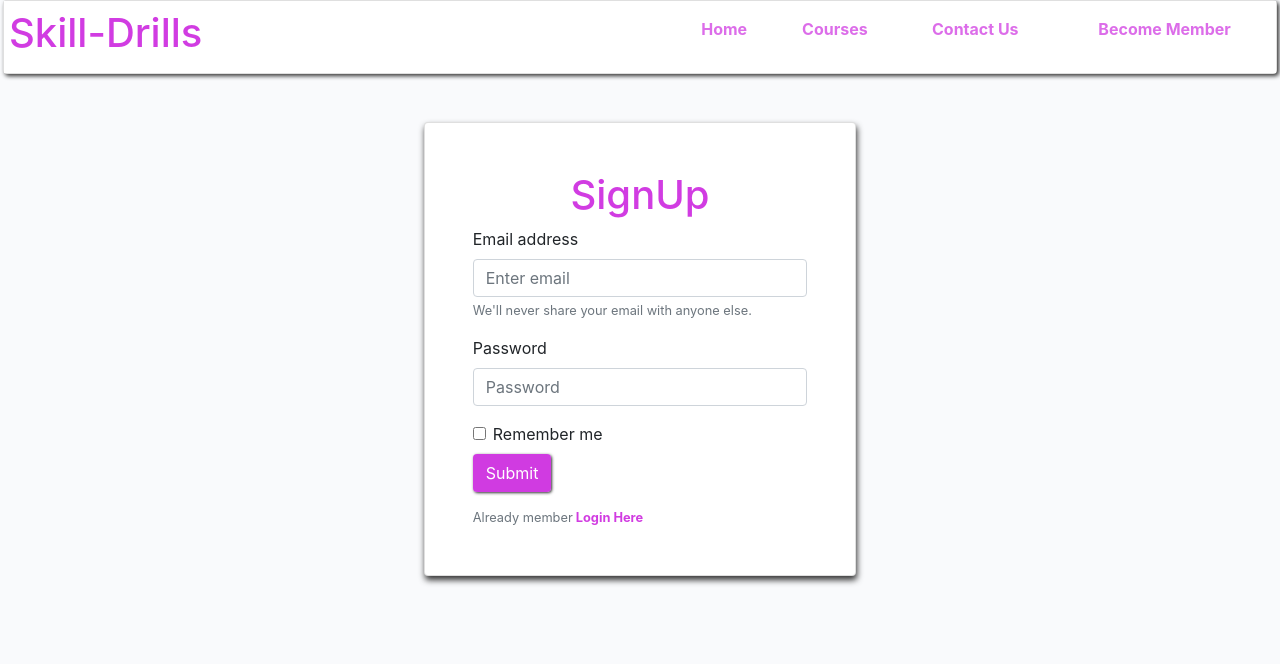
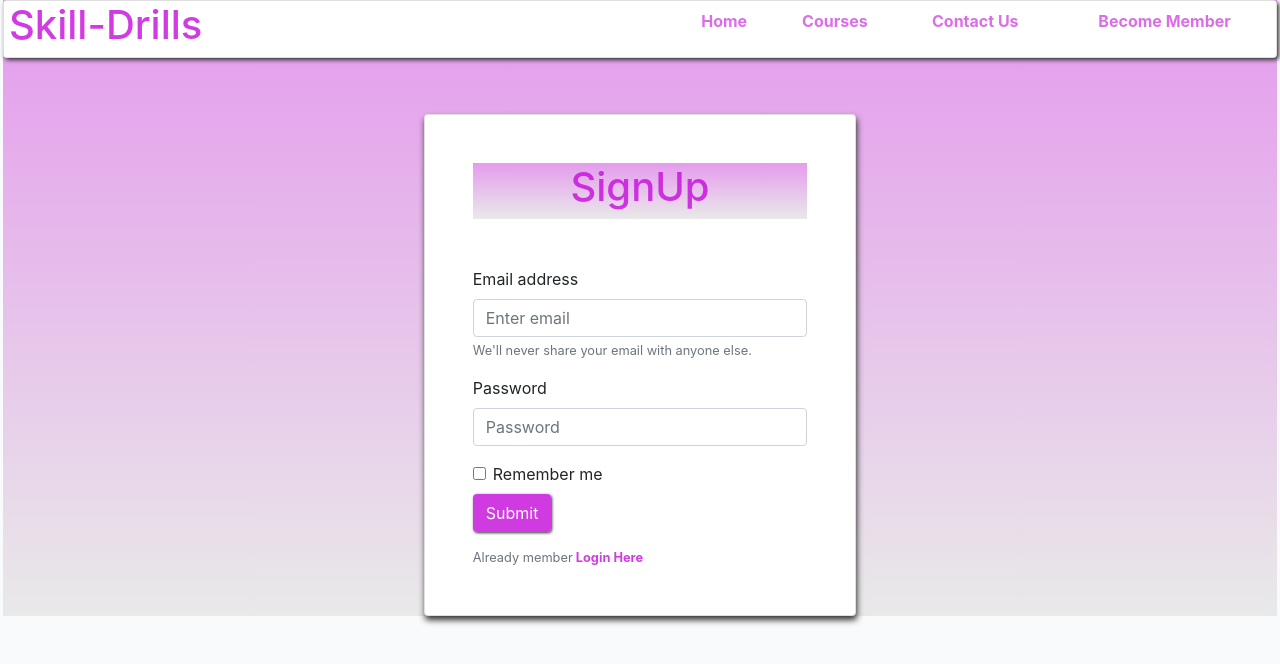
Before and after one commit to Kanhaiya-verma/Skill_Drills, a React (Create React App) app: page /SignUp in a window 1280 px wide. Shown: the top 664 px of the page. Built offline with nearby package versions, Linux system fonts and the light colour scheme.

Commit message:
new changes

```diff
--- a/src/Authentication/Login.css
+++ b/src/Authentication/Login.css
@@ -1,8 +1,12 @@
 .card_design {
   box-shadow: 1px 4px 6px 0px #333;
+  margin-top: 3.5rem;
 }
 .button_style {
-  background-color: rgba(197, 11, 218, 0.8);
+  background-color: #c50bdacc;
   box-shadow: 1px 1px 3px #333;
   color: #fff;
 }
+.background{
+  background-image: linear-gradient(#df82e9cc, rgb(233, 233, 233));
+}
--- a/src/Authentication/SignUp.js
+++ b/src/Authentication/SignUp.js
@@ -25,17 +25,17 @@ const SignUp = () => {
   };
 
   return (
-    <div>
+    <div className="background">
       <Index />
 
-      <div className="container">
-        <div className="col-md-5 ml-auto mr-auto mt-5">
+      <div className="container ">
+        <div className="col-md-5 ml-auto mr-auto">
           <div className=" card d-flex justify-content-center p-5 card_design">
-            <div style={{ textAlign: "center", color: "#c50bdbcc" }}>
+            <div style={{ textAlign: "center", color: "#c50bdbcc", backgroundImage: "linear-gradient(#df82e9cc, rgb(233, 233, 233))" }}>
               <h1>SignUp</h1>
             </div>
 
-            <form>
+            <form className="mt-5">
               <div className="form-group">
                 <label htmlFor="exampleInputEmail1">Email address</label>
                 <input
--- a/src/Home/Home.css
+++ b/src/Home/Home.css
@@ -0,0 +1,7 @@
+.image1 {
+  width: 100%;
+  height: 750px;
+  margin-left: auto;
+  margin-right: auto;
+
+}
--- a/src/Home/Home.js
+++ b/src/Home/Home.js
@@ -1,13 +1,17 @@
 import React from "react";
-
+import images from "../Image/images.jpg";
 import Index from "../Html/Index";
+import "./Home.css";
 
 const Home = () => {
   return (
     <div>
       <Index />
-
-      <h1>Home</h1>
+      <section>
+        <img className="image1" src={images} alt="skill drills" />
+        <img className="image1" src={images} alt="skill drills" />
+        <img className="image1" src={images} alt="skill drills" />
+      </section>
     </div>
   );
 };
--- a/src/Html/index.css
+++ b/src/Html/index.css
@@ -3,12 +3,13 @@
   background-position: center;
   margin-left: 0px;
   box-shadow: 2px 2px 4px #333;
+  position: sticky;
 }
 
 .navigation {
   width: auto;
   display: flex;
-  height: 4.5rem;
+  height: 3.5rem;
   align-items: center;
   justify-content: space-between;
   background: #fff;
--- a/src/index.css
+++ /dev/null
@@ -1,13 +0,0 @@
-body {
-  margin: 0;
-  font-family: -apple-system, BlinkMacSystemFont, 'Segoe UI', 'Roboto', 'Oxygen',
-    'Ubuntu', 'Cantarell', 'Fira Sans', 'Droid Sans', 'Helvetica Neue',
-    sans-serif;
-  -webkit-font-smoothing: antialiased;
-  -moz-osx-font-smoothing: grayscale;
-}
-
-code {
-  font-family: source-code-pro, Menlo, Monaco, Consolas, 'Courier New',
-    monospace;
-}
--- a/src/index.js
+++ b/src/index.js
@@ -1,6 +1,6 @@
 import React from "react";
 import ReactDOM from "react-dom/client";
-import "./index.css";
+
 import App from "./App";
 import { BrowserRouter } from "react-router-dom";
 const root = ReactDOM.createRoot(document.getElementById("root"));
```
Also changed, not shown: src/Image/images.jpg (added).
